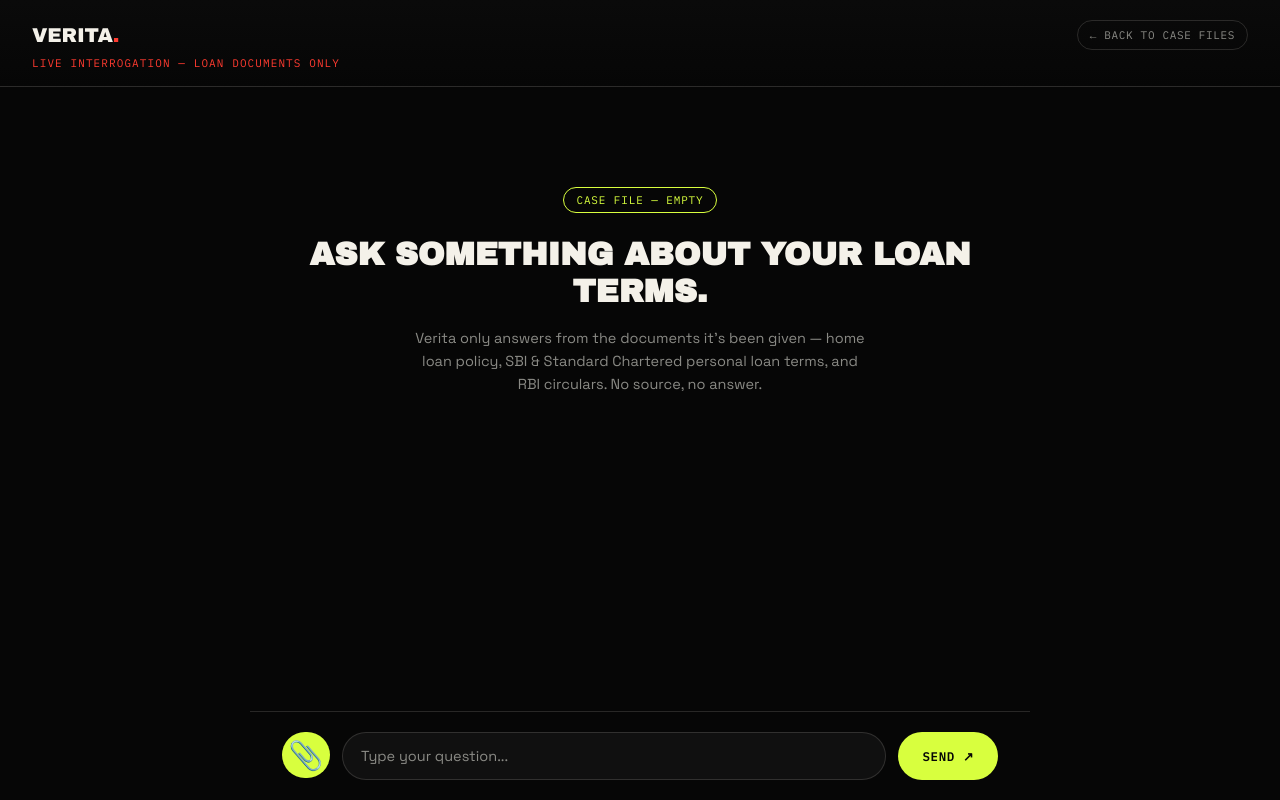
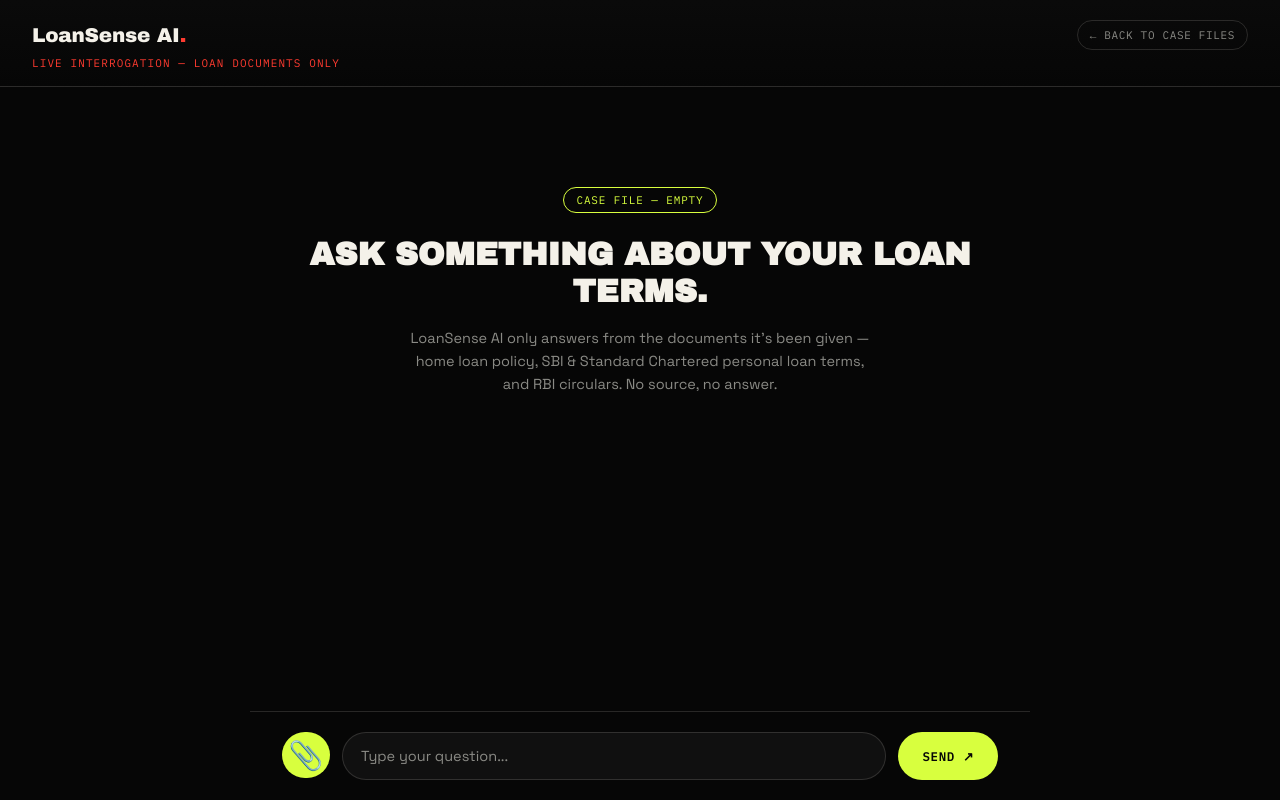
Before and after one commit to AmanSingh-404/AI_Loan_Advisory_Chatbot, a React (Vite) app in the folder frontend/: page /chat in a window 1280 px wide. Built offline with nearby package versions, Linux system fonts and the light colour scheme.

Commit message:
feat: implement interactive loan advisory chat interface with PDF document upload support

```diff
--- a/frontend/src/ChatPage.css
+++ b/frontend/src/ChatPage.css
@@ -67,6 +67,14 @@
   max-width: 780px;
   width: 100%;
   margin: 0 auto;
+
+  /* Hide scrollbar */
+  scrollbar-width: none;      /* Firefox */
+  -ms-overflow-style: none;   /* IE/Edge */
+}
+
+.vc-messages::-webkit-scrollbar {
+  display: none;              /* Chrome, Safari, Edge */
 }
 
 .vc-empty {
@@ -115,8 +123,8 @@
 }
 
 .vc-bubble.user {
-  background: var(--acid);
-  color: var(--black);
+  background: #2b2b2b;
+  color: #ffffff;
   font-weight: 500;
   border-radius: 20px 20px 4px 20px;
 }
--- a/frontend/src/ChatPage.jsx
+++ b/frontend/src/ChatPage.jsx
@@ -112,7 +112,7 @@ formData.append('session_id', sessionId.current)
       <header className="vc-header">
         <div className="vc-header-inner">
           <div className="vc-brand">
-            VERITA<span className="dot">.</span>
+            LoanSense AI<span className="dot">.</span>
           </div>
           <a href="/" className="vc-back">← BACK TO CASE FILES</a>
         </div>
@@ -124,7 +124,7 @@ formData.append('session_id', sessionId.current)
           <div className="vc-empty">
             <div className="vc-empty-tag mono">CASE FILE — EMPTY</div>
             <h2>Ask something about your loan terms.</h2>
-            <p>Verita only answers from the documents it's been given — home loan policy, SBI &amp; Standard Chartered personal loan terms, and RBI circulars. No source, no answer.</p>
+            <p>LoanSense AI only answers from the documents it's been given — home loan policy, SBI &amp; Standard Chartered personal loan terms, and RBI circulars. No source, no answer.</p>
           </div>
         )}
 
--- a/frontend/src/LandingPage.jsx
+++ b/frontend/src/LandingPage.jsx
@@ -102,7 +102,7 @@ function LandingPage() {
       <nav>
         <div className="wrap">
           <span className="brand">
-            VERITA<span className="dot">.</span>
+            LoanSense AI<span className="dot">.</span>
           </span>
           <span className="nav-tag mono">CASE FILES: OPEN</span>
         </div>
@@ -120,7 +120,7 @@ function LandingPage() {
           </h1>
           <div className="hero-sub">
             <p className="hero-lede">
-              Verita cracks open your loan paperwork and answers in plain language —{' '}
+              LoanSense AI cracks open your loan paperwork and answers in plain language —{' '}
               <strong>every claim traced, every guess refused.</strong>
             </p>
             <a href="/chat" onClick={goToChat} className="cta-btn">
@@ -269,7 +269,7 @@ function LandingPage() {
 
       <footer>
         <div className="wrap">
-          <span>VERITA // GROUNDED LOAN ANSWERS</span>
+          <span>LoanSense AI // GROUNDED LOAN ANSWERS</span>
           <span>NOTHING ANSWERED WITHOUT A SOURCE</span>
         </div>
       </footer>
```
